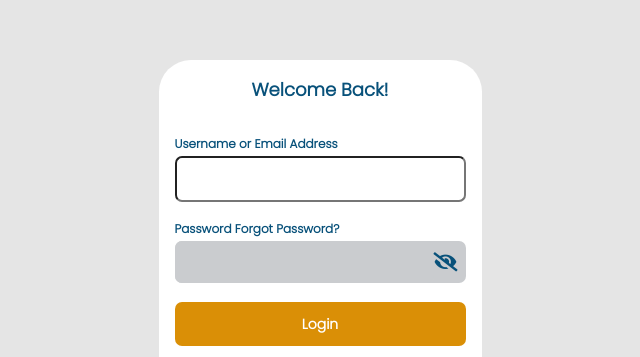
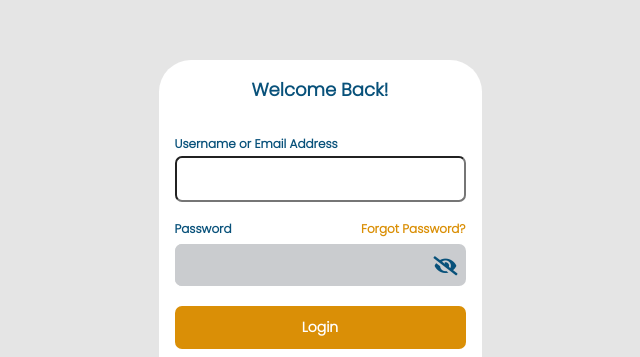
Before and after one commit to zuri-training/kidvacc-fe-pjt-37, a plain HTML site: page pages/login.html in a window 1280 px wide. Shown: the part 126-483 px from the top of the page, without its empty margins (320-960 px from the left). Drawn offline with Linux system fonts and the light colour scheme.

Commit message:
modified the login.html and stylessheet

```diff
--- a/css/stylesheet.css
+++ b/css/stylesheet.css
@@ -39,6 +39,10 @@ label, .labels{
     font-size: 12px;
     font-weight: 600;
     margin-bottom: 0.2rem;
+}
+.labels{
+    display: flex;
+    justify-content: space-between;
 }
 .input-box{
     padding: 0.7rem 1rem;
@@ -122,7 +126,7 @@ p.title, span p{
     font-size: 12px;
     font-weight: 800;
 }
-.login_footer a{
+.login_footer a, label + a{
     color: #DA8F06;
     text-decoration: none;
 }
--- a/pages/login.html
+++ b/pages/login.html
@@ -24,7 +24,7 @@
 
                 <span class="labels">
                     <label for="password">Password</label>
-                    <label for="forgot_password">Forgot Password?</label>
+                    <a href="#" class="forgot_pass" id="forget_password">Forgot Password?</a>
                 </span>
 
                 <div class="password_flex">
@@ -51,5 +51,7 @@
             <p class="login_footer">Not a member? <a href="#" id="register_link">Create an account.</a href="#"></p>
         </div>
     </section>
+
+    <script src="../js/login.js"></script>
 </body>
 </html>
```
Also changed, not shown: js/login.js (added).
